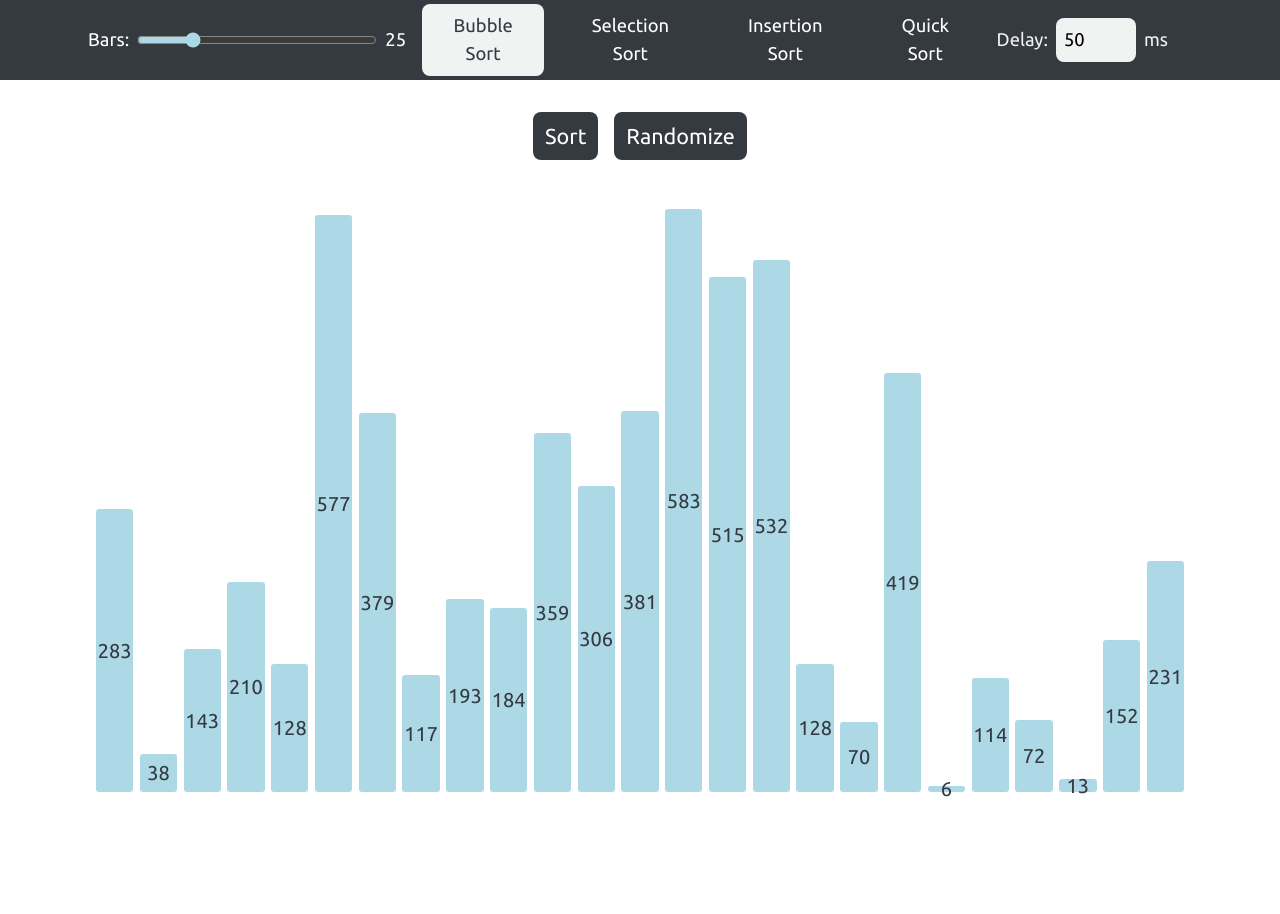
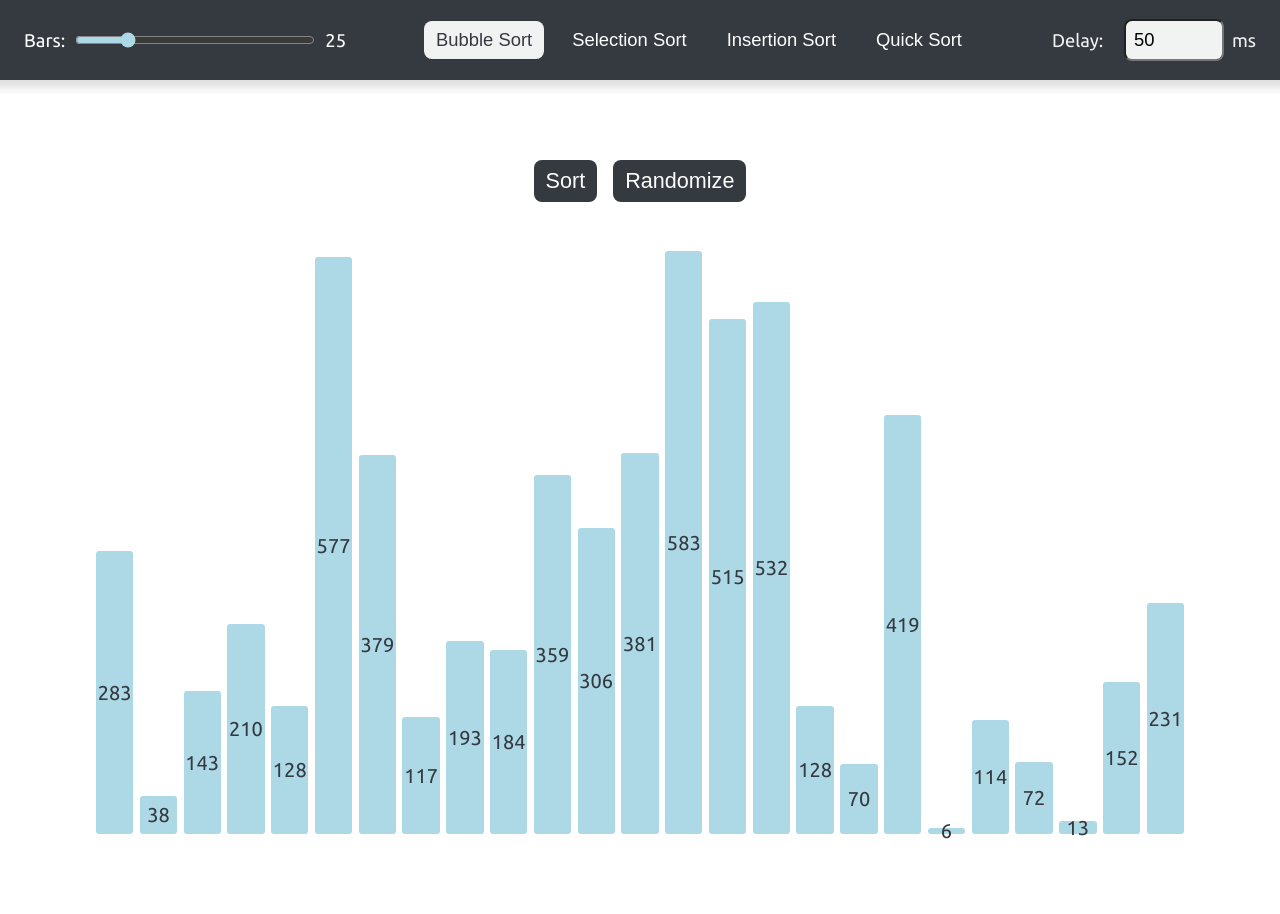
Before and after one commit to emrah-i/Sort, a React (Create React App) app in the folder sorting/: page / in a window 1280 px wide. Shown: the top 914 px of the page. Before the commit the page ends 804 px from the top, so only its background shows below. Built offline with nearby package versions, Linux system fonts and the light colour scheme.

Commit message:
Disclaimer and favicon

```diff
--- a/sorting/public/index.html
+++ b/sorting/public/index.html
@@ -5,6 +5,7 @@
     <meta name="viewport" content="width=device-width, initial-scale=1" />
     <link rel="stylesheet" href="https://fonts.googleapis.com/css?family=Ubuntu:400,700">
     <link rel="stylesheet" href="https://cdnjs.cloudflare.com/ajax/libs/font-awesome/6.4.2/css/all.min.css" integrity="sha512-z3gLpd7yknf1YoNbCzqRKc4qyor8gaKU1qmn+CShxbuBusANI9QpRohGBreCFkKxLhei6S9CQXFEbbKuqLg0DA==" crossorigin="anonymous" referrerpolicy="no-referrer" />
+    <link rel="icon" href="/sort.png">
     <title>Sorting</title>
   </head>
   <body>
--- a/sorting/src/App.jsx
+++ b/sorting/src/App.jsx
@@ -6,7 +6,7 @@ function Display(props) {
     const [ barColor, setBarColor ] = useState("transparent")
 
     useEffect(()=>{
-        if (arrayLength <= 5) {
+        if (arrayLength <= 8) {
             setBarWidth(12)
         }
         else if (arrayLength < 10) {
@@ -75,7 +75,7 @@ function Nav(props) {
     return (<nav className="top-nav">
                 <div className="length-slider-parent">
                     <label className="slider-label">Bars:</label>
-                    <input className="length-slider" type="range" defaultValue={arrayLength} min="2" max="110" onChange={(event)=>changeArray(event)}></input>
+                    <input className="length-slider" type="range" defaultValue={arrayLength} min="4" max="110" onChange={(event)=>changeArray(event)}></input>
                     <label className="slider-label">{arrayLength}</label>
                 </div>
                 <div className="sort-btns-parent" onClick={(event)=>changeSort(event)} ref={formRef}>
@@ -87,7 +87,7 @@ function Nav(props) {
                 <div className="time-slider-parent">
                     <label className="time-input-label" >Delay:</label>
                     <input className="time-input" type="number" defaultValue={breakLength} min="0" onChange={(event)=>changeBreak(event)}></input>
-                    <label className="time-input-label">ms</label>
+                    <label className="time-ms-label">ms</label>
                 </div>
             </nav>)
 }
@@ -156,7 +156,6 @@ function App(){
     const [ sortType, setSortType ] = useState("bubble")
     const [ arrayLength, setArrayLength ] = useState(25)
     const [ breakLength, setBreakLength ] = useState(50)
-    const [ comparisons, setComparisons ] = useState(0)
     const barsRef = useRef([])
     const prevCountRef = useRef(numbArray);
 
@@ -183,6 +182,7 @@ function App(){
                 clearHighlights()
 
                 barsRef.current[i].classList.add("selected-bar");
+
                 if (barsRef.current[i + 1]) {
                     barsRef.current[i + 1].classList.add("second-bar");
                 }
@@ -196,8 +196,6 @@ function App(){
                         return [...prevArray];
                     })
                 }
-
-                await new Promise(r => setTimeout(r, (breakLength)));
             }
 
             if (swapped === false) {
@@ -214,6 +212,8 @@ function App(){
             let min_idx = j;
             let min = newArray[j];
             barsRef.current[j].classList.add("selected-bar");
+
+            await new Promise(r => setTimeout(r, (breakLength)));
 
             for (let i = j + 1; i < numbArray.length; i++) {
 
@@ -265,6 +265,8 @@ function App(){
                     barsRef.current[num_idx - 1].classList.add("selected-bar");
                 }
 
+                await new Promise(r => setTimeout(r, (breakLength)));
+
                 barsRef.current[i].classList.add("second-bar");
 
                 await new Promise(r => setTimeout(r, (breakLength)));
@@ -308,6 +310,8 @@ function App(){
             let value = array[end]
             let idx = start
 
+            clearHighlights()
+
             barsRef.current[end].classList.add("selected-bar");
 
             for (let i = start; i < end; i++) {
@@ -324,12 +328,12 @@ function App(){
                         return [...prevArray];
                     })
 
-                    clearHighlights()
-
-                    await new Promise(r => setTimeout(r, (breakLength)));
+                    barsRef.current[idx].classList.remove("third-bar");
+                    barsRef.current[i].classList.remove("second-bar");
                 }
-
-                barsRef.current[i].classList.remove("second-bar");
+                else {
+                    barsRef.current[i].classList.remove("second-bar");
+                }
 
                 await new Promise(r => setTimeout(r, (breakLength)));
             }
@@ -373,6 +377,9 @@ function App(){
                 <Nav arrayLength={arrayLength} setArrayLength={setArrayLength} setSortType={setSortType} breakLength={breakLength} setBreakLength={setBreakLength} />
                 <SortBtns barsRef={barsRef} generateArray={generateArray} sortType={sortType} bubbleSort={bubbleSort} selectionSort={selectionSort} insertionSort={insertionSort} quickSort={quickSort} />
                 <Display numbArray={numbArray} barsRef={barsRef} arrayLength={arrayLength} />
+                <p className="disclaimer"><b>Disclaimer:</b> the time slider should be not be used as a variable to compare the efficiency of the sorting algorithims.
+                This slider is a way for the user to speed up and slow the algorithim to better understand it. The delays are placed in different places throughout each
+                sorting function to allow the variables to update properly, therefore, it is not a reliable variable.</p>
             </div>)
 }
 
--- a/sorting/src/styles.css
+++ b/sorting/src/styles.css
@@ -1,7 +1,3 @@
-@tailwind base;
-@tailwind components;
-@tailwind utilities;
-
 body {
   font-family: "Ubuntu", sans-serif;
 }
@@ -49,10 +45,12 @@ body {
   position: fixed;
   top: 0;
   left: 0;
-  width: 100%;
+  width: 100vw;
   background-color: #343a40;
-  height: 4rem;
-  padding: 2.5rem 5rem;
+  height: 5rem;
+  padding: 1rem;
+  box-sizing: border-box;
+  box-shadow: 0 0 0.5rem 0.5rem rgba(0, 0, 0, 0.1254901961);
 }
 .top-nav i {
   font-size: 2rem;
@@ -91,6 +89,11 @@ body {
   min-width: 4rem;
   color: rgba(255, 255, 255, 0.9333333333);
 }
+.top-nav .time-ms-label {
+  padding: 0.5rem;
+  font-size: 1.15rem;
+  color: rgba(255, 255, 255, 0.9333333333);
+}
 
 .btn {
   cursor: pointer;
@@ -111,6 +114,7 @@ body {
 .sort-btns {
   display: flex;
   justify-content: center;
+  margin-top: 3rem;
 }
 .sort-btns .btn {
   font-size: 1.35rem;
@@ -123,4 +127,9 @@ body {
 .sort-btns .btn:disabled {
   pointer-events: none;
   opacity: 0.6;
+}
+
+.disclaimer {
+  width: 85vw;
+  margin: 5rem auto;
 }/*# sourceMappingURL=styles.css.map */
--- a/sorting/src/styles.scss
+++ b/sorting/src/styles.scss
@@ -1,6 +1,3 @@
-@import 'tailwindcss/base';
-@import 'tailwindcss/components';
-@import 'tailwindcss/utilities';
 
 body {
     font-family: 'Ubuntu', sans-serif;
@@ -52,10 +49,12 @@ body {
     position: fixed;
     top: 0;
     left: 0;
-    width: 100%;
+    width: 100vw;
     background-color: #343a40;
-    height: 4rem;
-    padding: 2.5rem 5rem;
+    height: 5rem;
+    padding: 1rem;
+    box-sizing: border-box;
+    box-shadow: 0 0 .5rem .5rem #00000020;
 
     i {
         font-size: 2rem;
@@ -101,6 +100,12 @@ body {
         color: #FFFFFFEE;
     }
 
+    .time-ms-label {
+        padding: .5rem;
+        font-size: 1.15rem;
+        color: #FFFFFFEE;
+    }
+
 }
 
 .btn {
@@ -122,6 +127,7 @@ body {
 .sort-btns {
     display: flex;
     justify-content: center;
+    margin-top: 3rem;
 
     .btn {
         font-size: 1.35rem;
@@ -138,3 +144,8 @@ body {
     }
 
 }
+
+.disclaimer {
+    width: 85vw;
+    margin: 5rem auto;
+}
```
Also changed, not shown: sorting/public/sort.png (added), 1 other file (tests, documents, lock files or other folders).
